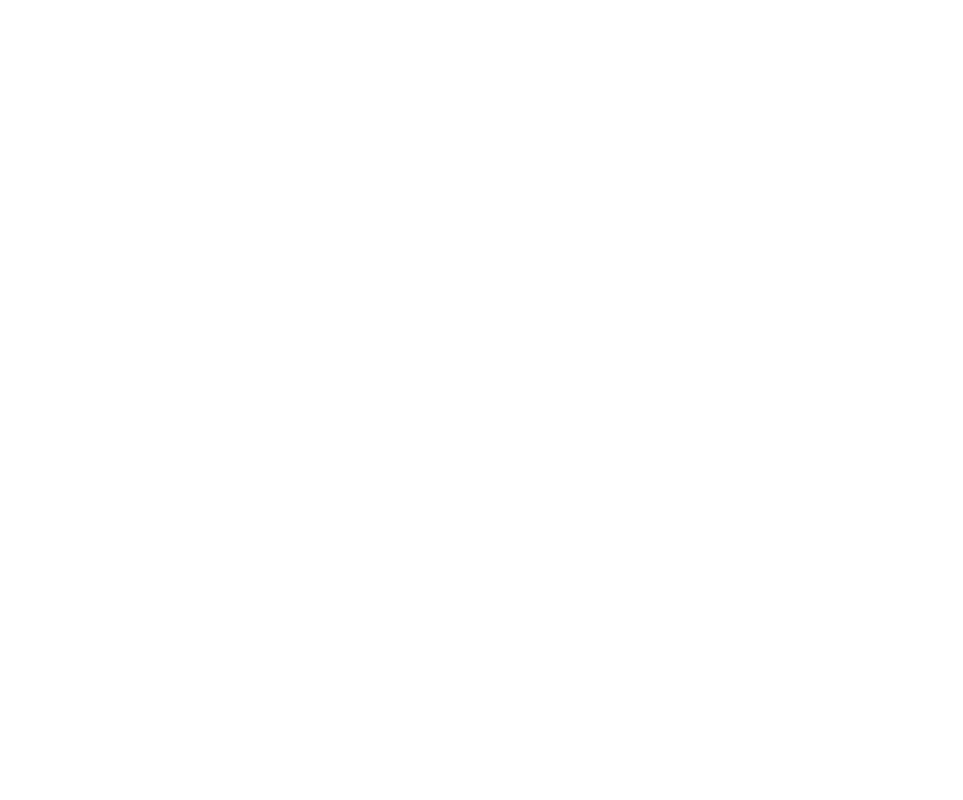
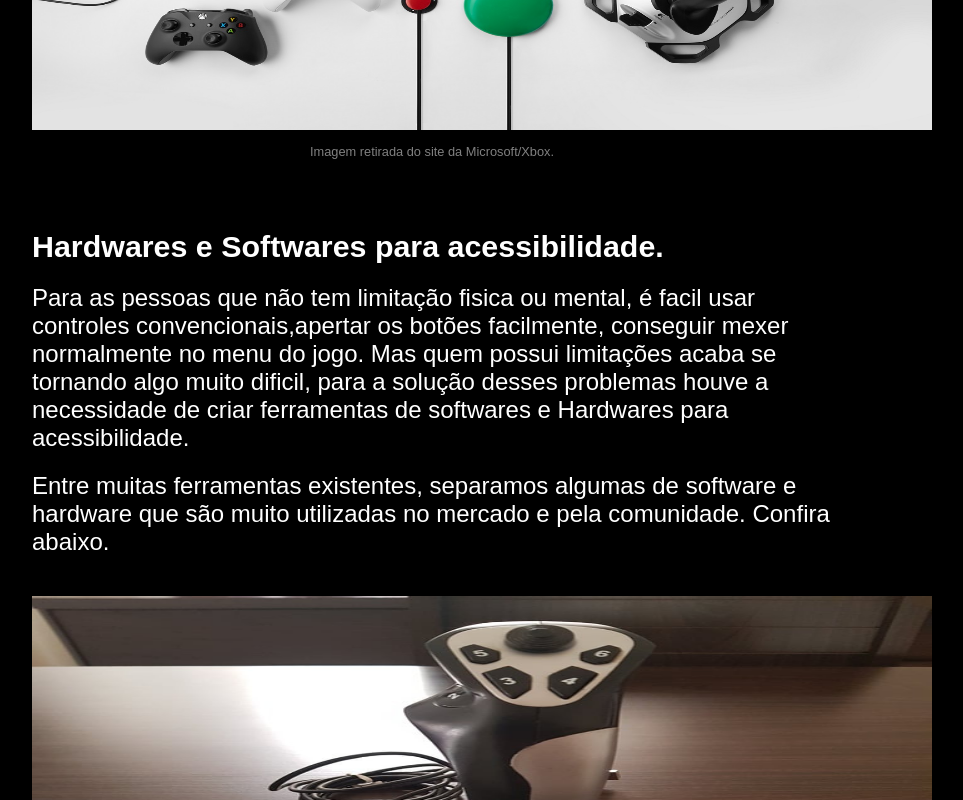
Before and after one commit to Jpfds/tcc-base, an Angular app: page /softhard in a window 1280 px wide. Before the commit this address led to /. Shown: the part 540-1340 px from the top of the page, without its empty margins (158-1121 px from the left). Before the commit the page ends 800 px from the top, so only its background shows below. Built offline with nearby package versions, Linux system fonts and the light colour scheme.

Commit message:
tcc-base
add alguns conceitos de software e hardware

```diff
--- a/angular.json
+++ b/angular.json
@@ -94,5 +94,8 @@
         }
       }
     }
+  },
+  "cli": {
+    "analytics": "251bea89-65e5-4723-b729-1e9e3c2d81d9"
   }
 }
--- a/src/app/app-routing.module.ts
+++ b/src/app/app-routing.module.ts
@@ -3,6 +3,7 @@
 import { HomeComponent } from './pages/home/home.component';
 import { GamesComponent } from './pages/games/games.component';
 import { ContatoComponent } from './pages/contato/contato.component';
+import { SofthardComponent } from './pages/softhard/softhard.component';
 
 
 const routes: Routes = [
@@ -17,6 +18,10 @@
   {
     path:'contato',
     component: ContatoComponent
+  },
+  {
+    path:'softhard',
+    component: SofthardComponent
   }
 ];
 
--- a/src/app/app.module.ts
+++ b/src/app/app.module.ts
@@ -10,6 +10,7 @@
 import { ArtigoComponent } from './components/artigo/artigo.component';
 import { FormComponent } from './components/form/form.component';
 import { ContatoComponent } from './pages/contato/contato.component';
+import { SofthardComponent } from './pages/softhard/softhard.component';
 
 @NgModule({
   declarations: [
@@ -20,7 +21,8 @@
     GamesComponent,
     ArtigoComponent,
     ContatoComponent,
-    FormComponent
+    FormComponent,
+    SofthardComponent
   ],
   imports: [
     BrowserModule,
--- a/src/app/components/artigo/artigo.component.html
+++ b/src/app/components/artigo/artigo.component.html
@@ -2,3 +2,4 @@
 <p class="pd">{{artigoDescImage}}</p>
 <h2>{{artigoTitulo}}</h2>
 <p >{{artigoDescricao}}</p>
+<p >{{artigoDescricao1}}</p>
--- a/src/app/components/artigo/artigo.component.ts
+++ b/src/app/components/artigo/artigo.component.ts
@@ -10,6 +10,7 @@
   @Input() artigoTitulo = "";
   @Input() artigoImagem = "";
   @Input() artigoDescricao = "";
+  @Input() artigoDescricao1 = "";
   @Input() artigoDescImage = "";
 
   constructor(){
--- a/src/app/components/form/form.component.css
+++ b/src/app/components/form/form.component.css
@@ -1,5 +1,7 @@
 *{
     font-family: Arial, Helvetica, sans-serif;
+    margin: 0;
+    padding: 0;
 }
 label{
     color: white;
--- a/src/app/components/header/header.component.html
+++ b/src/app/components/header/header.component.html
@@ -9,7 +9,7 @@
         <div class="navbar div1" >
             <a accesskey="1" aria-label="Inicio" routerLink="home">Inicio</a>
             <a accesskey="2" aria-label="Jogos com acessibilidade" routerLink="games">Jogos com acessibilidade</a>
-            <a accesskey="3" aria-label="Softwares e Hardwares" routerLink="">Softwares e Hardwares</a>
+            <a accesskey="3" aria-label="Softwares e Hardwares" routerLink="softhard">Softwares e Hardwares</a>
             <a accesskey="4" aria-label="Contato" routerLink="contato">Contato</a>
         </div>
     </Nav>
--- a/src/app/pages/contato/contato.component.css
+++ b/src/app/pages/contato/contato.component.css
@@ -0,0 +1,3 @@
+*{
+    width: 100%;
+}
--- /dev/null
+++ b/src/app/pages/softhard/softhard.component.css
@@ -0,0 +1,3 @@
+*{
+    color: white;
+}
--- /dev/null
+++ b/src/app/pages/softhard/softhard.component.html
@@ -0,0 +1,2 @@
+<artigo artigoImagem="../../../assets/XboxAdaptive.jpg" artigoDescImage="Imagem retirada do site da Microsoft/Xbox." artigoTitulo="Hardwares e Softwares para acessibilidade." artigoDescricao="Para as pessoas que não tem limitação fisica ou mental, é facil usar controles convencionais,apertar os botões facilmente, conseguir mexer normalmente no menu do jogo. Mas quem possui limitações acaba se tornando algo muito dificil, para a solução desses problemas houve a necessidade de criar ferramentas de softwares e Hardwares para acessibilidade." artigoDescricao1="Entre muitas ferramentas existentes, separamos algumas de software e hardware que são muito utilizadas no mercado e pela comunidade. Confira abaixo."></artigo>
+<artigo artigoImagem="../../../assets/Joyclone.jpg" artigoDescImage="Imagem retirada" artigoTitulo="Joystick" artigoDescricao=""></artigo>
```
Also changed, not shown: src/app/pages/softhard/softhard.component.ts (added, +10 -0 lines), src/assets/Joyclone.jpg (added), src/assets/XboxAdaptive.jpg (added).
